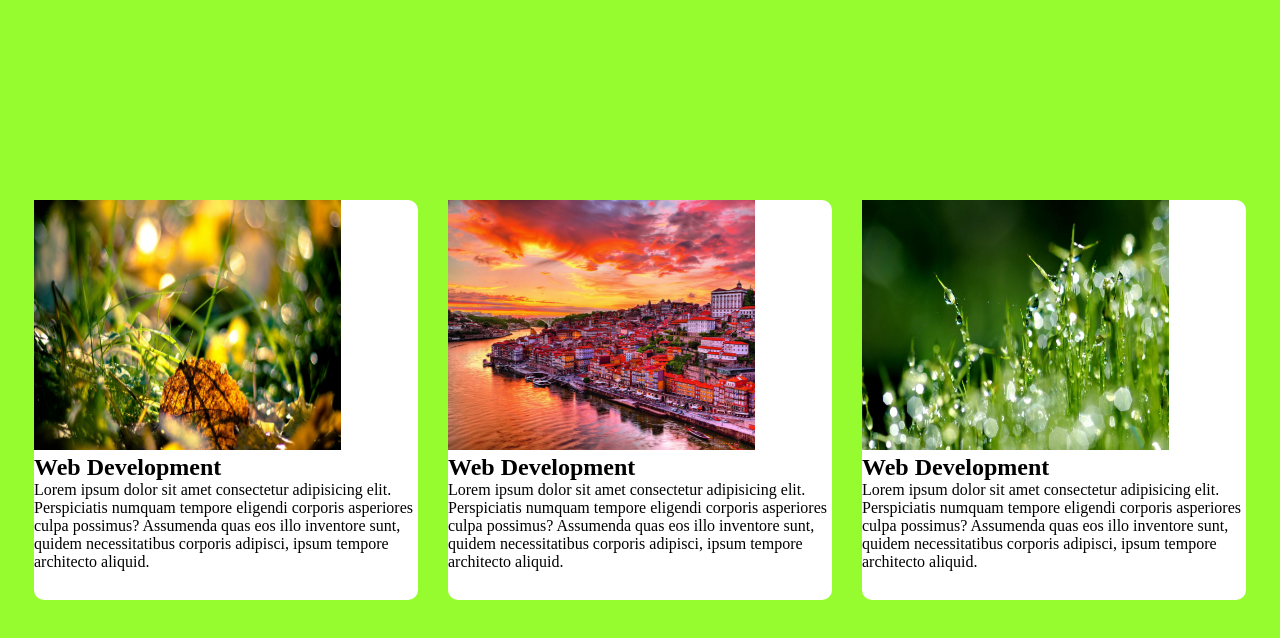
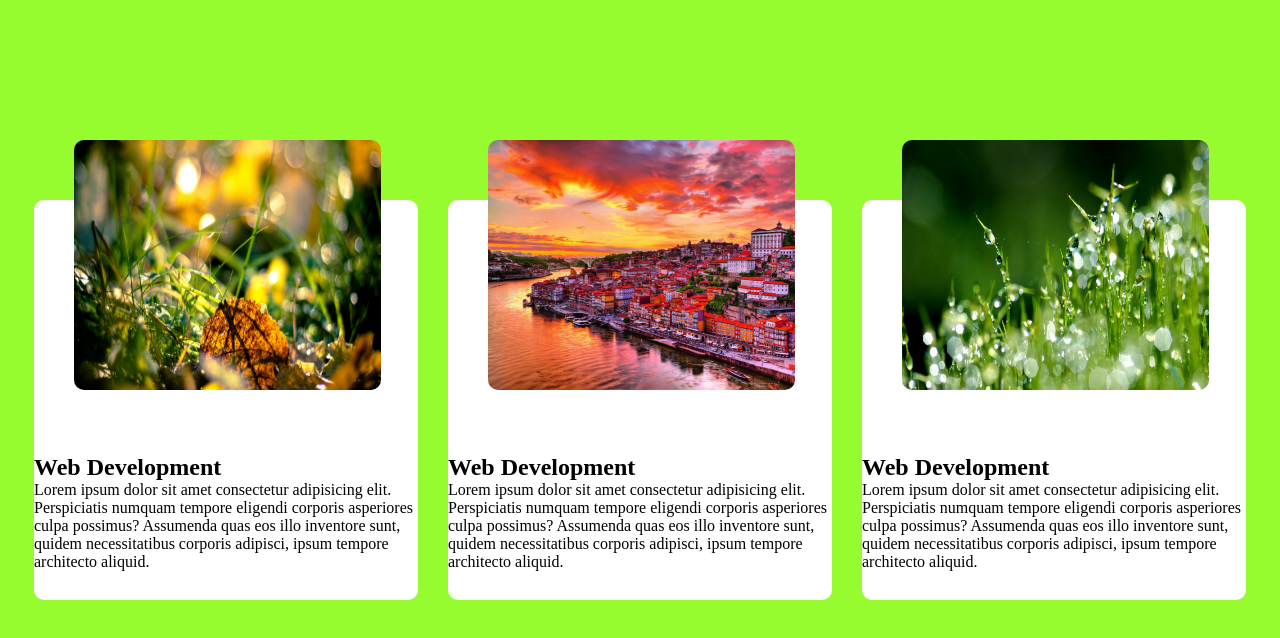
Before and after one commit to farhanacsebd/CSS-Card-Hover-Effects, a plain HTML site: page index.html in a window 1280 px wide. Drawn offline with Linux system fonts and the light colour scheme.

Commit message:
card or img ready

```diff
--- a/style.css
+++ b/style.css
@@ -18,9 +18,14 @@
     border-radius: 10px;
     background-color: #fff;
     margin: 15px;
+    position: relative;
 }
 
 .card-img img{
     width: 80%;
     height: 250px;
+    position: relative;
+    top: -60px;
+    margin: 0 40px;
+    border-radius: 10px;
 }
```
